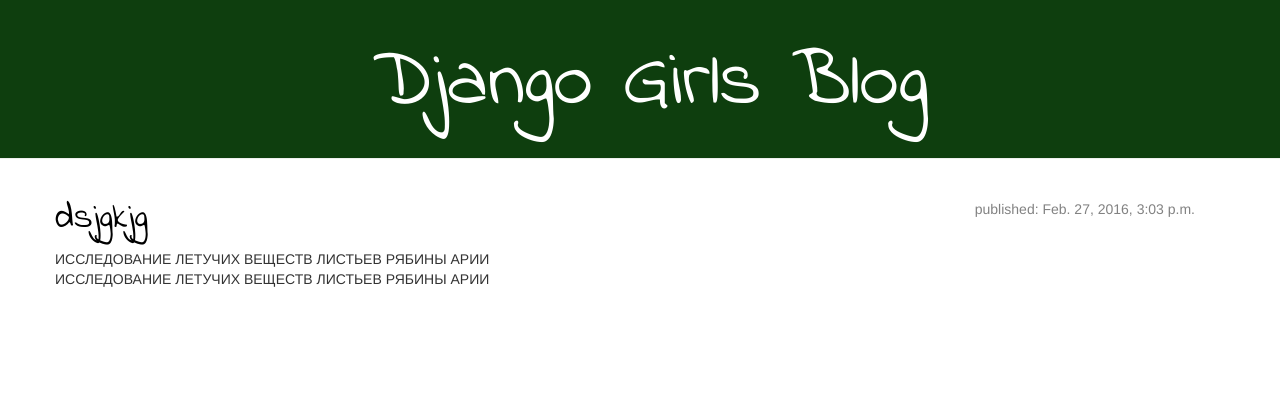
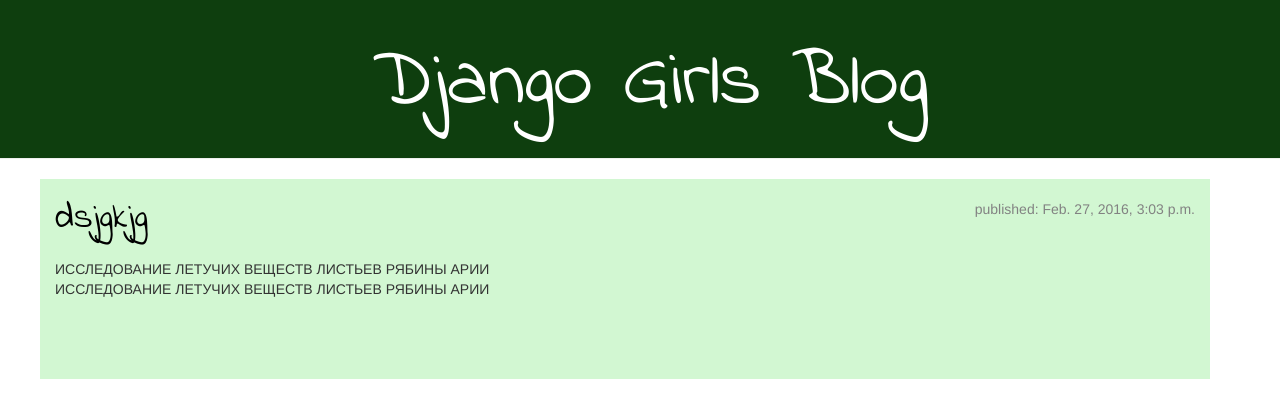
Before and after one commit to helgasun/my-first-blog, a Django app: page / in a window 1280 px wide. Shown: the top 418 px of the page. Run offline with Django 3.2, Linux system fonts and the light colour scheme; data comes from the database, SQL or seed files in the repository; parts of the project's set-up code (start-up, migrations or seed data) failed here and were passed over; some libraries are stand-ins or nearby versions.

Commit message:
My Django Girls app, first commit1

```diff
--- a/blog/static/css/blog.css
+++ b/blog/static/css/blog.css
@@ -20,8 +20,12 @@ h1 a {
     margin-left: 40px;
 }
 
+.container {
+	background-color: rgba(51, 216, 51, 0.22);
+}
+
 h1, h2, h3, h4 {
-    font-family: 'Lobster', cursive;
+    font-family: 'Lobster';
 }
 
 .date {
@@ -54,4 +58,6 @@ h1, h2, h3, h4 {
 
 p {
 	text-align: justify;
+	max-height: 100px;
+    overflow: hidden;
 }
```
